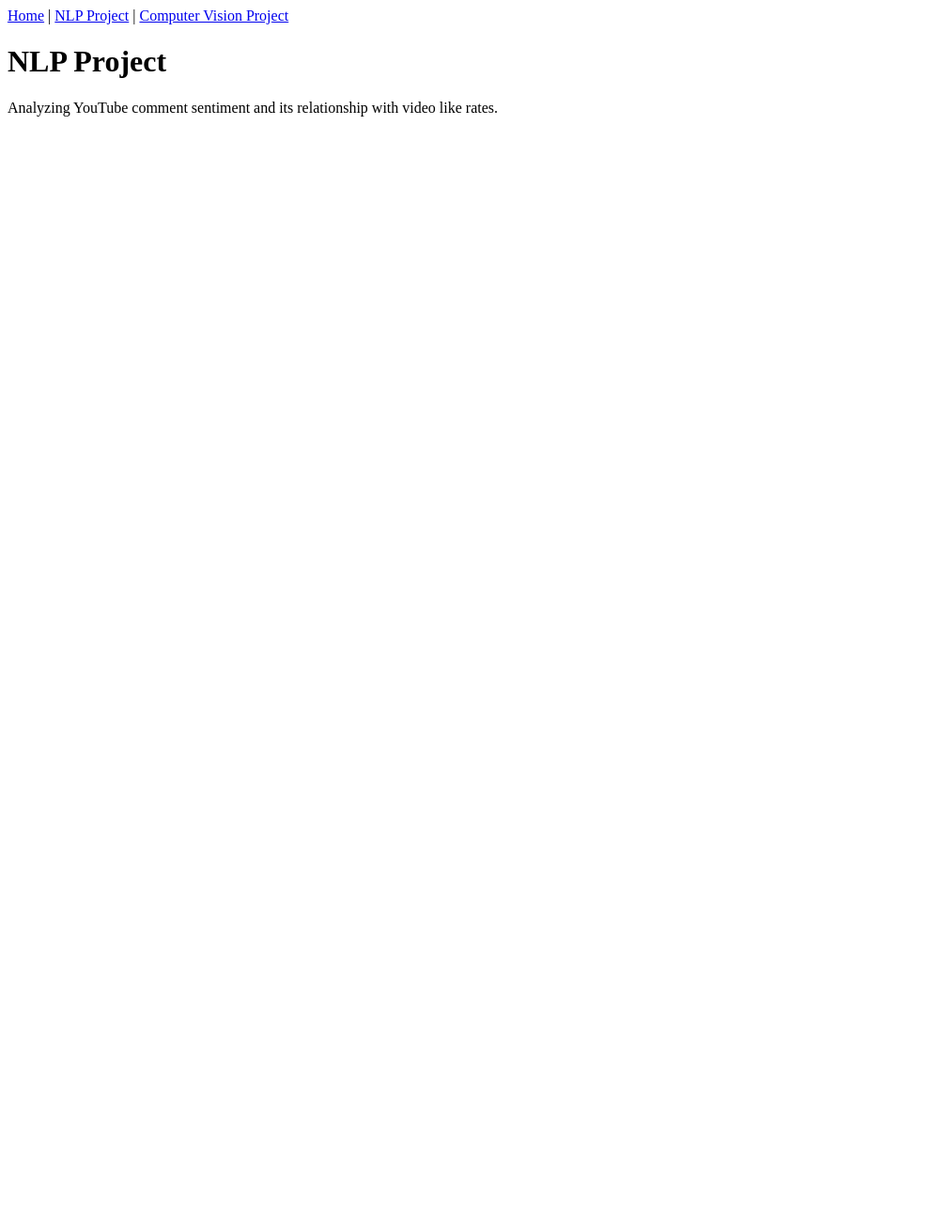
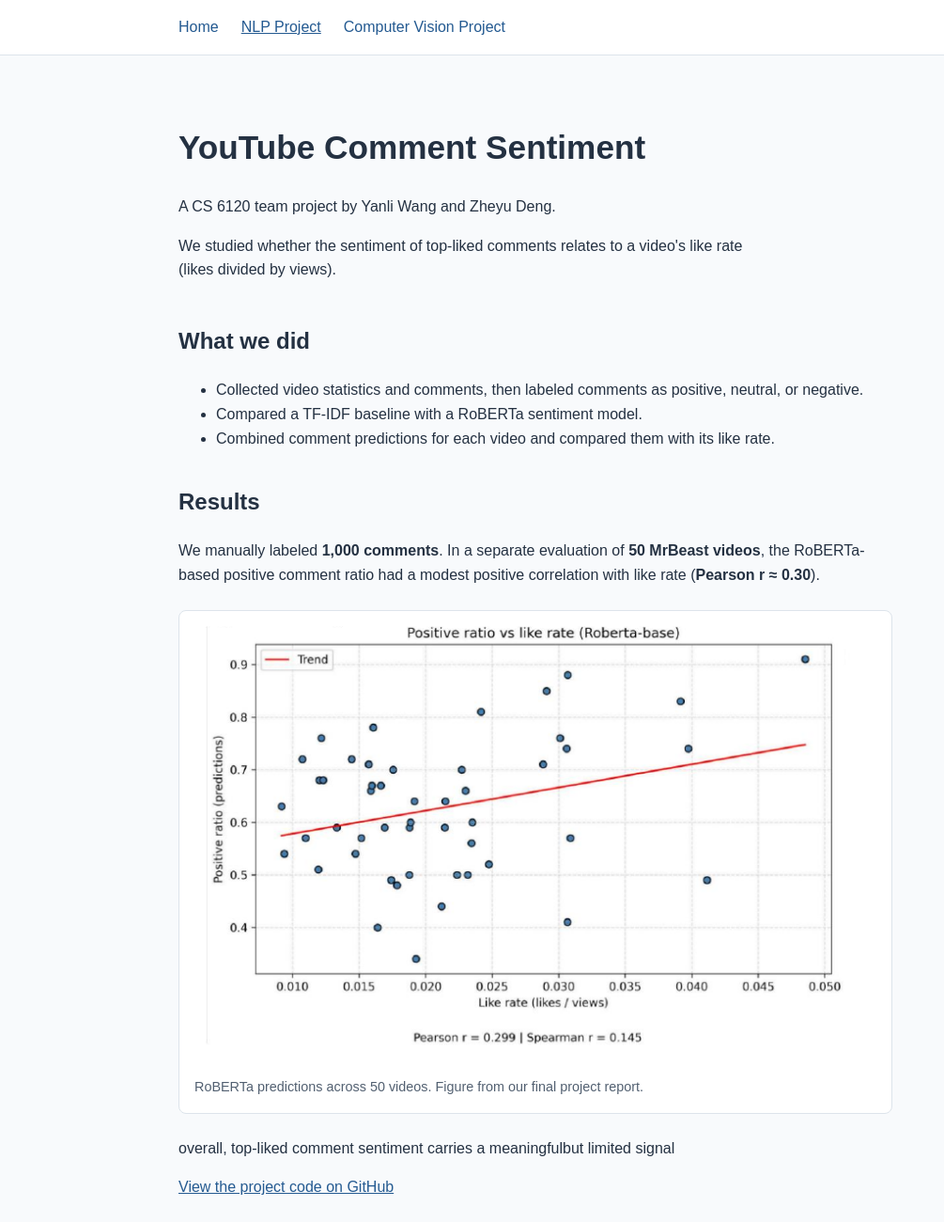
Before and after one commit to yanliw123/web-dev-project1-portfolio, a plain HTML site: page nlp.html in a window 1280 px wide. Shown: the whole page at 94% size, without its empty margins (0-1005 px from the left). Before the commit the page ends 800 px from the top, so only its background shows below. Drawn offline with Linux system fonts and the light colour scheme.

Commit message:
basic implement

```diff
--- /dev/null
+++ b/css/style.css
@@ -0,0 +1,93 @@
+body {
+  margin: 0;
+  background: #f8fafc;
+  color: #243142;
+  font-family: Arial, sans-serif;
+  line-height: 1.6;
+}
+
+.site-header {
+  background: white;
+  border-bottom: 1px solid #dde4eb;
+}
+
+.site-nav {
+  display: flex;
+  flex-wrap: wrap;
+  gap: 12px 24px;
+  max-width: 900px;
+  margin: 0 auto;
+  padding: 16px 24px;
+}
+
+a {
+  color: #245a91;
+}
+
+.site-nav a {
+  text-decoration: none;
+}
+
+.site-nav a:hover,
+.site-nav a[aria-current="page"] {
+  text-decoration: underline;
+}
+
+.page-content {
+  max-width: 900px;
+  margin: 0 auto;
+  padding: 48px 24px;
+}
+
+.intro {
+  max-width: 640px;
+  margin-bottom: 44px;
+}
+
+h1 {
+  font-size: 2.2rem;
+  line-height: 1.2;
+}
+
+.project-list {
+  display: flex;
+  flex-wrap: wrap;
+  gap: 20px;
+}
+
+.project-card {
+  flex: 1 1 280px;
+  padding: 20px;
+  background: white;
+  border: 1px solid #dde4eb;
+  border-radius: 8px;
+}
+
+.project-card h3 {
+  margin-top: 0;
+}
+
+.project-details {
+  max-width: 760px;
+  margin-bottom: 36px;
+}
+
+.project-figure {
+  margin: 24px 0;
+  padding: 16px;
+  background: white;
+  border: 1px solid #dde4eb;
+  border-radius: 8px;
+}
+
+.project-figure img {
+  display: block;
+  width: 100%;
+  height: auto;
+}
+
+.project-figure figcaption {
+  margin-top: 12px;
+  color: #526071;
+  font-size: 0.9rem;
+}
--- a/nlp.html
+++ b/nlp.html
@@ -3,17 +3,45 @@
   <head>
     <meta charset="UTF-8" />
     <meta name="viewport" content="width=device-width, initial-scale=1.0" />
+    <meta name="author" content="Yanli Wang" />
+    <meta name="description" content="A natural language processing project exploring YouTube comment sentiment and video like rates." />
     <title>NLP Project | Yanli Wang</title>
+    <link rel="stylesheet" href="css/style.css" />
   </head>
   <body>
-    <nav aria-label="Main navigation">
-      <a href="index.html">Home</a> |
-      <a href="nlp.html" aria-current="page">NLP Project</a> |
-      <a href="vision.html">Computer Vision Project</a>
-    </nav>
-    <main>
-      <h1>NLP Project</h1>
-      <p>Analyzing YouTube comment sentiment and its relationship with video like rates.</p>
+    <header class="site-header">
+      <nav class="site-nav" aria-label="Main navigation">
+        <a href="index.html">Home</a>
+        <a href="nlp.html" aria-current="page">NLP Project</a>
+        <a href="vision.html">Computer Vision Project</a>
+      </nav>
+    </header>
+    <main class="page-content project-page">
+      <section class="intro" aria-labelledby="project-heading">
+        <h1 id="project-heading">YouTube Comment Sentiment</h1>
+        <p>A CS 6120 team project by Yanli Wang and Zheyu Deng.</p>
+        <p>We studied whether the sentiment of top-liked comments relates to a video's like rate (likes divided by views).</p>
+      </section>
+
+      <section class="project-details" aria-labelledby="approach-heading">
+        <h2 id="approach-heading">What we did</h2>
+        <ul>
+          <li>Collected video statistics and comments, then labeled comments as positive, neutral, or negative.</li>
+          <li>Compared a TF-IDF baseline with a RoBERTa sentiment model.</li>
+          <li>Combined comment predictions for each video and compared them with its like rate.</li>
+        </ul>
+      </section>
+
+      <section class="project-details" aria-labelledby="results-heading">
+        <h2 id="results-heading">Results</h2>
+        <p>We manually labeled <strong>1,000 comments</strong>. In a separate evaluation of <strong>50 MrBeast videos</strong>, the RoBERTa-based positive comment ratio had a modest positive correlation with like rate (<strong>Pearson r ≈ 0.30</strong>).</p>
+        <figure class="project-figure">
+          <img src="images/nlp-roberta-correlation.png" width="740" height="476" alt="Scatterplot of positive comment ratio versus video like rate across 50 MrBeast videos, with a modest upward trend and Pearson correlation of 0.299." />
+          <figcaption>RoBERTa predictions across 50 videos. Figure from our final project report.</figcaption>
+        </figure>
+        <p>overall, top-liked comment sentiment carries a meaningfulbut limited signal</p>
+        <p><a href="https://github.com/ZheyuDeng/nlp-project">View the project code on GitHub</a></p>
+      </section>
     </main>
   </body>
 </html>
```
Also changed, not shown: index.html (+30 -9 lines), vision.html (+9 -6 lines), images/nlp-roberta-correlation.png (added).
